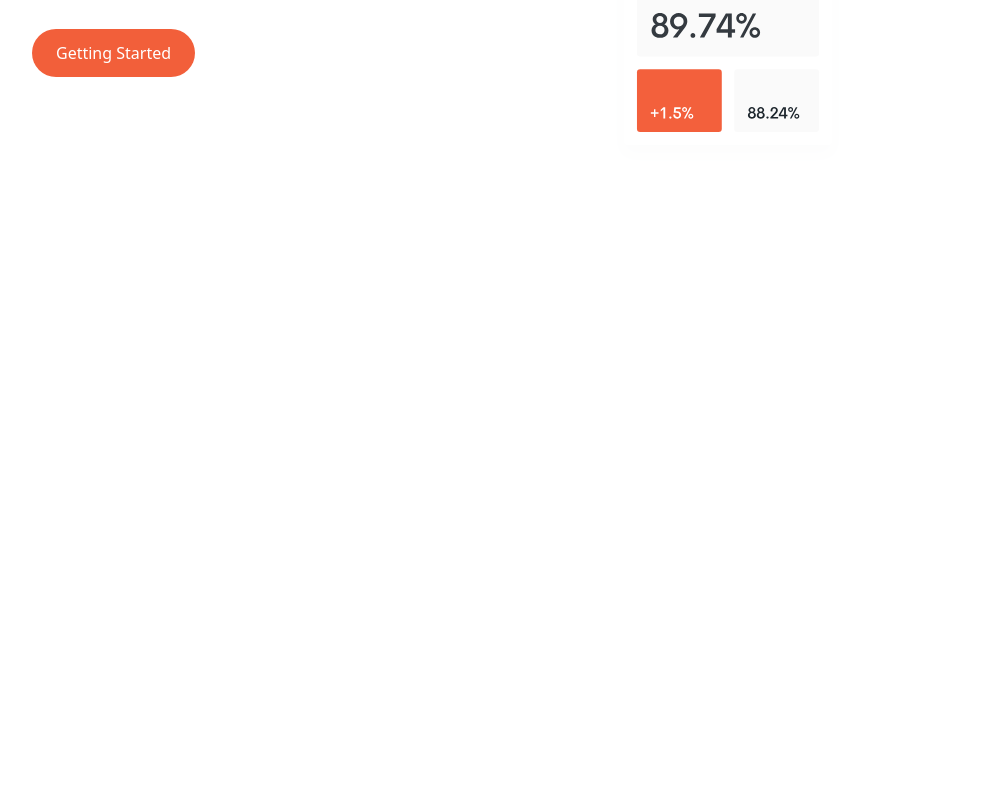
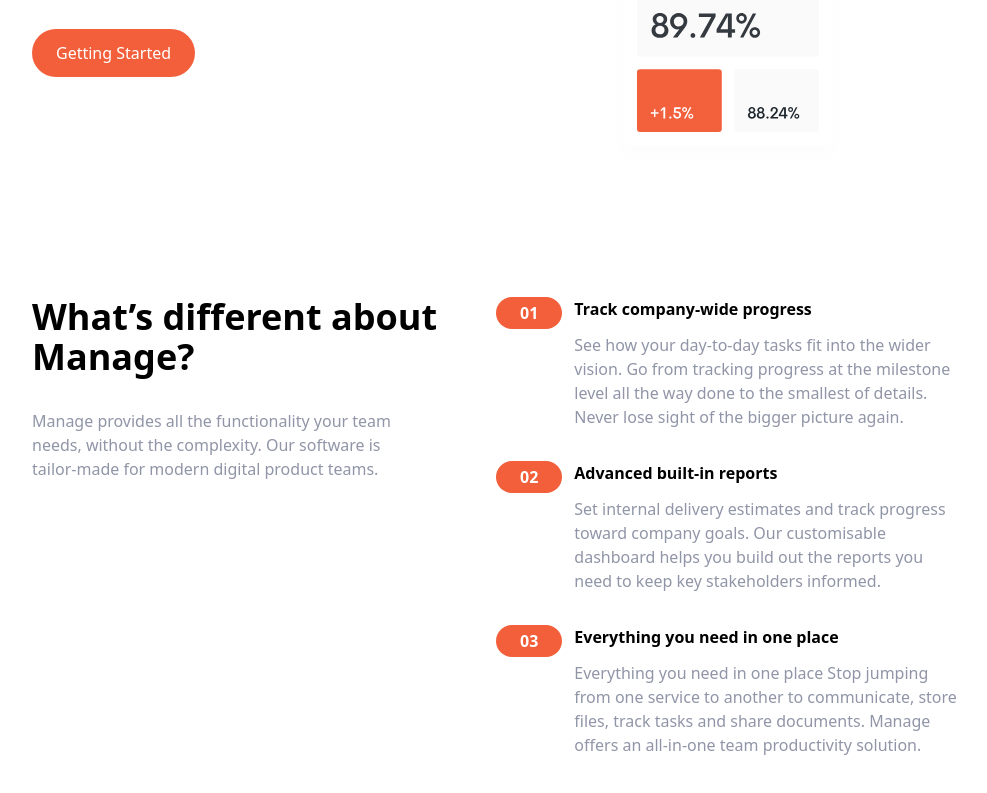
Before and after one commit to MahmoudFahiem/manage, a website: page index.html in a window 1280 px wide. Shown: the part 383-1176 px from the top of the page, without its empty margins (144-1131 px from the left). Before the commit the page ends 800 px from the top, so only its background shows below. Drawn offline with Linux system fonts and the light colour scheme.

Commit message:
Add features section

```diff
--- a/index.html
+++ b/index.html
@@ -65,6 +65,114 @@
       </div>
     </section>
 
+    <!-- Features Section -->
+
+    <section id="features">
+      <section
+        class="container mx-auto mb-32 flex flex-col space-y-12 px-6 md:flex-row md:space-y-0"
+      >
+        <section class="flex flex-col space-y-8 md:w-1/2">
+          <h2 class="max-w-md text-center text-4xl font-bold md:text-left">
+            What’s different about Manage?
+          </h2>
+          <p class="max-w-sm text-center text-darkGrayishBlue md:text-left">
+            Manage provides all the functionality your team needs, without the
+            complexity. Our software is tailor-made for modern digital product
+            teams.
+          </p>
+        </section>
+        <!-- Numbered List Section -->
+        <ol class="flex flex-col space-y-8 md:w-1/2">
+          <li
+            class="flex flex-col space-y-3 md:flex-row md:items-start md:space-y-0 md:space-x-3"
+          >
+            <!-- List Item Header -->
+            <header
+              class="flex items-center space-x-2 rounded-l-full bg-brightRedSupLight md:bg-transparent"
+            >
+              <div
+                class="rounded-full bg-brightRed py-2 px-6 font-bold text-white md:py-1"
+              >
+                01
+              </div>
+              <h3 class="text-base font-bold md:hidden">
+                Track company-wide progress
+              </h3>
+            </header>
+            <!-- List Item Body -->
+            <section class="md:flex md:flex-col md:space-y-3">
+              <h3 class="hidden text-base font-bold md:block">
+                Track company-wide progress
+              </h3>
+              <p class="text-darkGrayishBlue">
+                See how your day-to-day tasks fit into the wider vision. Go from
+                tracking progress at the milestone level all the way done to the
+                smallest of details. Never lose sight of the bigger picture
+                again.
+              </p>
+            </section>
+          </li>
+          <li
+            class="flex flex-col space-y-3 md:flex-row md:items-start md:space-y-0 md:space-x-3"
+          >
+            <!-- List Item Header -->
+            <header
+              class="flex items-center space-x-2 rounded-l-full bg-brightRedSupLight md:bg-transparent"
+            >
+              <div
+                class="rounded-full bg-brightRed py-2 px-6 font-bold text-white md:py-1"
+              >
+                02
+              </div>
+              <h3 class="text-base font-bold md:hidden">
+                Advanced built-in reports
+              </h3>
+            </header>
+            <!-- List Item Body -->
+            <section class="md:flex md:flex-col md:space-y-3">
+              <h3 class="hidden text-base font-bold md:block">
+                Advanced built-in reports
+              </h3>
+              <p class="text-darkGrayishBlue">
+                Set internal delivery estimates and track progress toward
+                company goals. Our customisable dashboard helps you build out
+                the reports you need to keep key stakeholders informed.
+              </p>
+            </section>
+          </li>
+          <li
+            class="flex flex-col space-y-3 md:flex-row md:items-start md:space-y-0 md:space-x-3"
+          >
+            <!-- List Item Header -->
+            <header
+              class="flex items-center space-x-2 rounded-l-full bg-brightRedSupLight md:bg-transparent"
+            >
+              <div
+                class="rounded-full bg-brightRed py-2 px-6 font-bold text-white md:py-1"
+              >
+                03
+              </div>
+              <h3 class="text-base font-bold md:hidden">
+                Everything you need in one place
+              </h3>
+            </header>
+            <!-- List Item Body -->
+            <section class="md:flex md:flex-col md:space-y-3">
+              <h3 class="hidden text-base font-bold md:block">
+                Everything you need in one place
+              </h3>
+              <p class="text-darkGrayishBlue">
+                Everything you need in one place Stop jumping from one service
+                to another to communicate, store files, track tasks and share
+                documents. Manage offers an all-in-one team productivity
+                solution.
+              </p>
+            </section>
+          </li>
+        </ol>
+      </section>
+    </section>
+
     <script src="js/app.js"></script>
   </body>
 </html>
```
